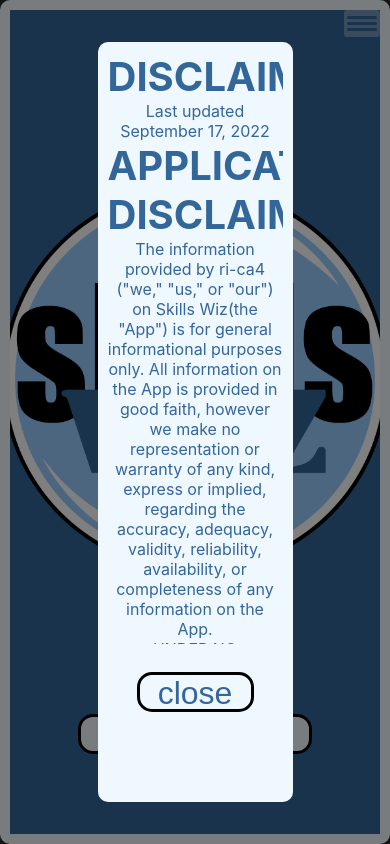
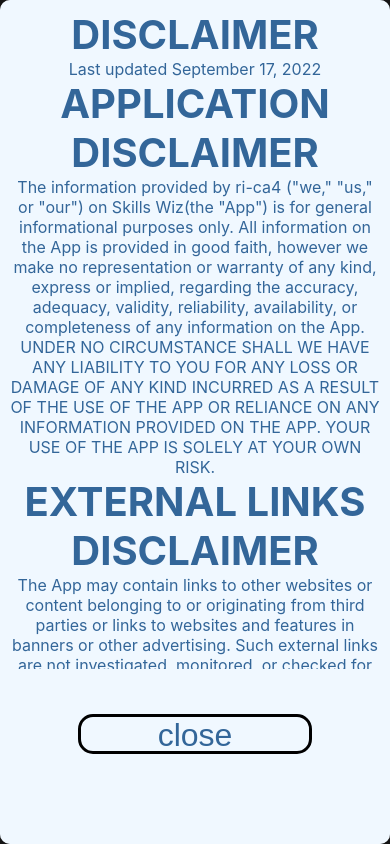
Before and after one commit to ri-ca4/SkillsWizApp, a React (Create React App) app in the folder skills-wiz/: page / in a window 390 px wide. Built offline with nearby package versions, Linux system fonts and the light colour scheme.

Commit message:
fix popup display

```diff
--- a/skills-wiz/src/components/css/PopUp.css
+++ b/skills-wiz/src/components/css/PopUp.css
@@ -15,8 +15,8 @@
 .popup-inner{
     position: relative;
     background-color: var(--offWhite);
-    height: 90vh;
-    width: 50vw;
+    height: 540px;
+    width: 640px;
     border-radius: 10px;
     padding: 10px;
 }
@@ -30,3 +30,17 @@
     color: var(--darkBlue);
     text-align: center;
 }
+
+@media only screen and (max-width: 768px) {
+    .popup-inner {
+        width: 600px;
+        height: 507px;
+    }
+}
+
+@media only screen and (max-width: 600px) {
+    .popup-inner {
+        width: 100%;
+        height: 100%;
+    }
+}
```
